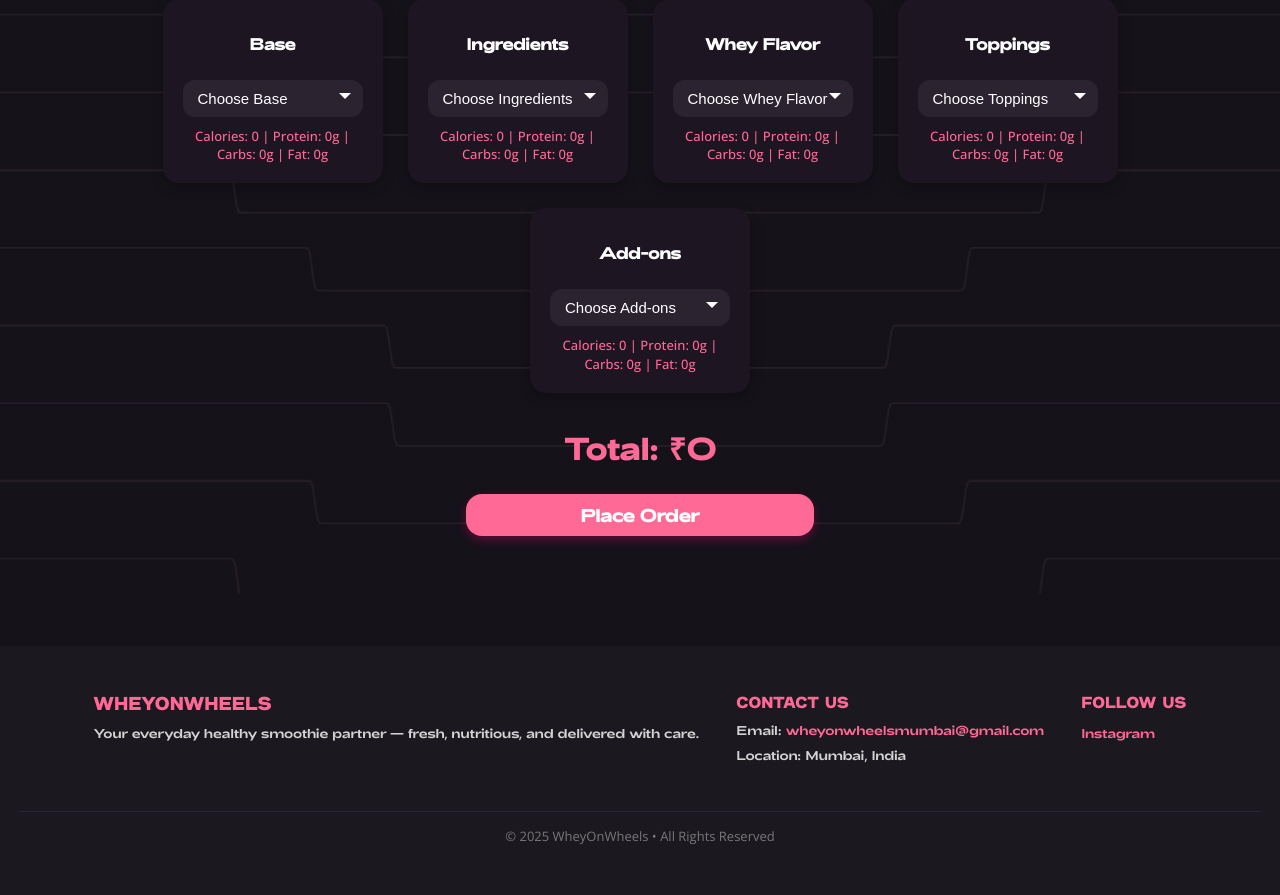
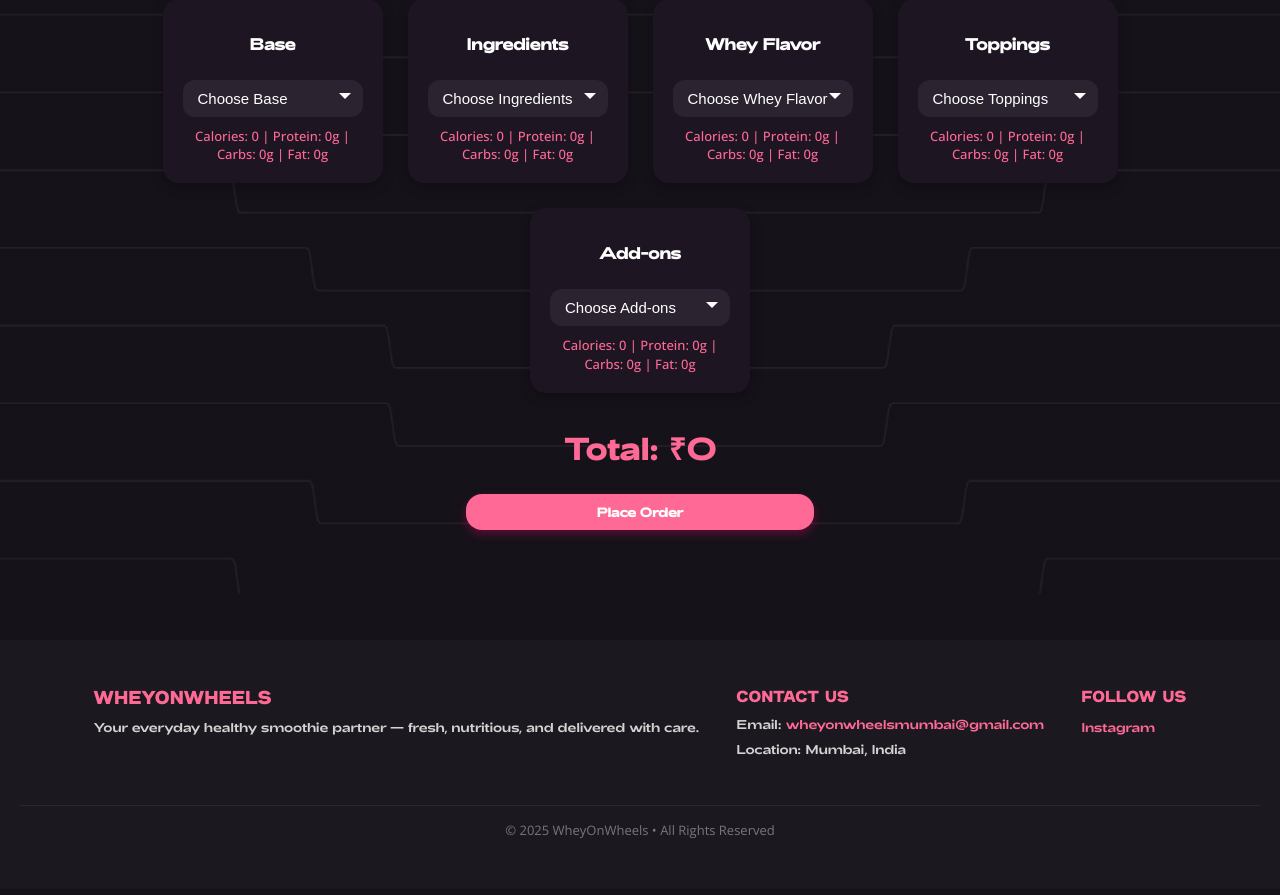
Before and after one commit to Gaurav1504333/WheyOnWheels, a Flask app: template templates/order_customize.html in a window 1280 px wide. Shown: the part 206-1101 px from the top of the page. After the commit the page ends 1045 px from the top, so only its background shows below. Run offline with Flask 3, Linux system fonts and the light colour scheme; the template is opened without the code that fills it, so the values that code supplies are empty; some libraries are stand-ins or nearby versions; some web fonts are replaced.

Commit message:
Update order_customize.html

```diff
--- a/templates/order_customize.html
+++ b/templates/order_customize.html
@@ -96,7 +96,7 @@ button[type="submit"] {
   border: none;
   color: white;
   font-family: 'Adieu', sans-serif;
-  font-size: 1.1rem !important;
+  font-size: 0.8rem !important;
   padding: 10px 24px;
   border-radius: 25px;
   cursor: pointer;
```
